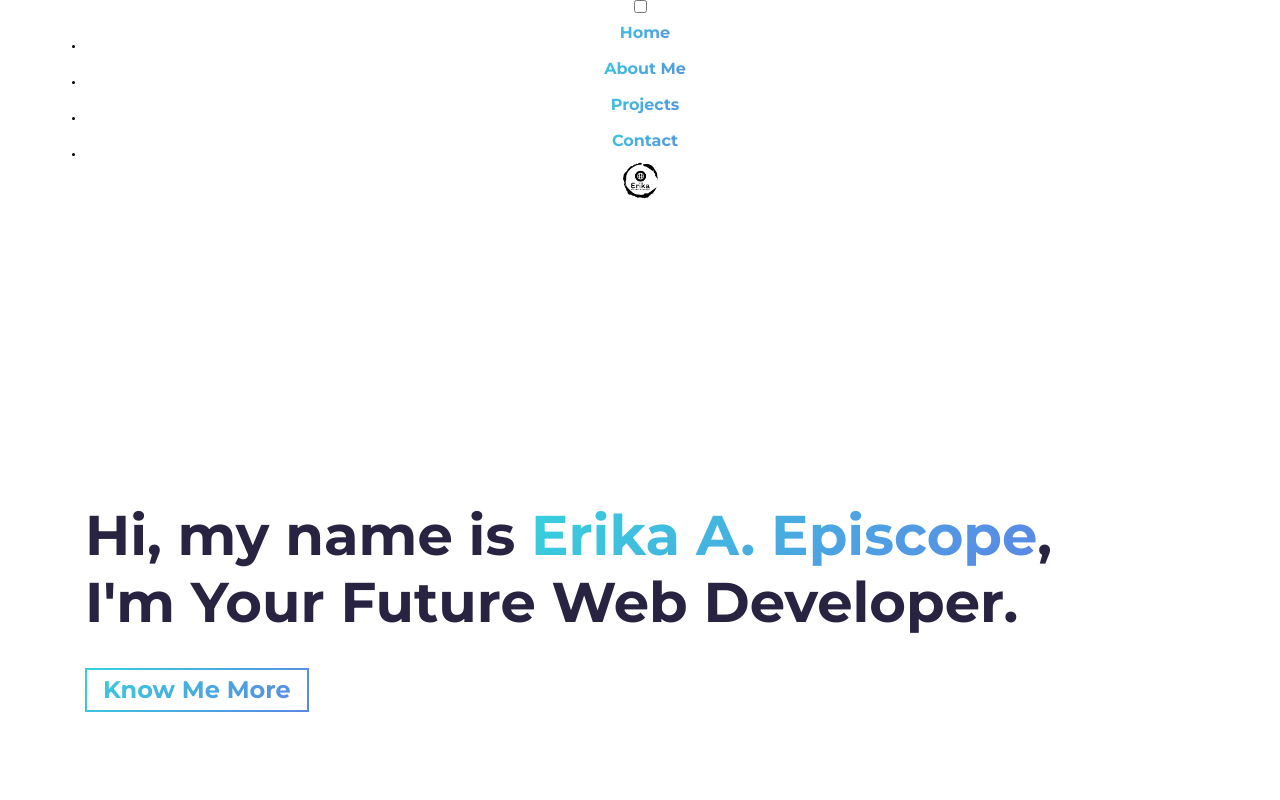
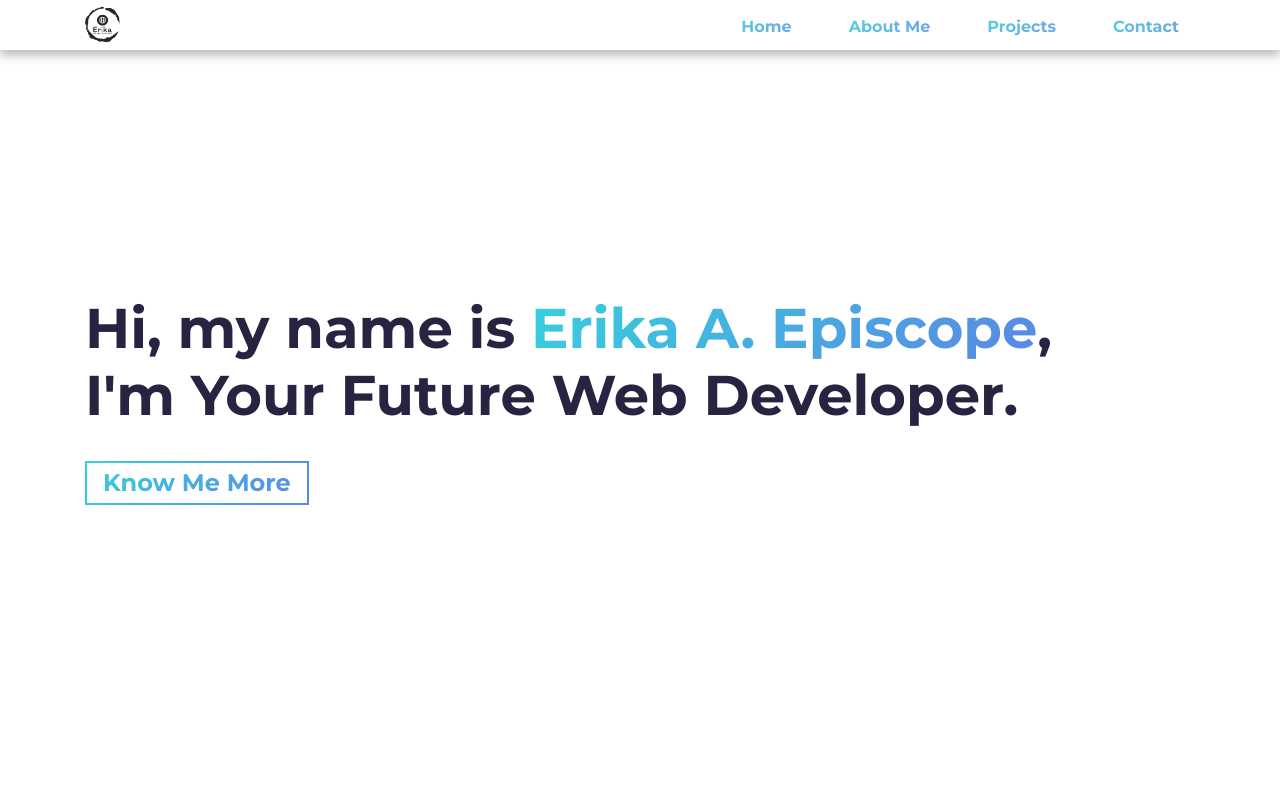
Before and after one commit to ewikaa/portfolio, a plain HTML site: page index.html in a window 1280 px wide. Shown: the top 800 px of the page. Drawn offline with Linux system fonts and the light colour scheme.

Commit message:
Update main.css

```diff
--- a/css/main.css
+++ b/css/main.css
@@ -4,7 +4,91 @@
 	font-family:"Montserrat",sans-serif}
 html{font-size:62.5%;scroll-behavior:smooth}
 body{text-align:center;line-height:1.5}
-h1{font-weight:700}
+.container {
+  max-width: 1200px;
+  width: 90%;
+  margin: auto;
+}
+
+.btn {
+  display: inline-block;
+  padding: 0.5em 1.5em;
+  text-decoration: none;
+  border-radius: 50px;
+  cursor: pointer;
+  outline: none;
+  margin-top: 1em;
+  text-transform: uppercase;
+  font-weight: small;
+}
+
+.btn-primary {
+  color: #fff;
+  background: #16a083;
+}
+
+.btn-primary:hover {
+  background: #117964;
+  transition: background 0.3s ease-in-out;
+}
+
+/* ............/navbar/............ *
+
+/* desktop mode............/// */
+
+.navbar input[type="checkbox"],
+.navbar .hamburger-lines {
+  display: none;
+}
+
+.navbar {
+  box-shadow: 0px 5px 10px 0px #aaa;
+  position: fixed;
+  width: 100%;
+  background: #fff;
+  color: #000;
+  opacity: 0.85;
+  height: 50px;
+  z-index: 12;
+}
+
+.navbar-container {
+  display: flex;
+  justify-content: space-between;
+  height: 64px;
+  align-items: center;
+}
+
+.menu-items {
+  order: 2;
+  display: flex;
+}
+
+.menu-items li {
+  list-style: none;
+  margin-left: 1.5rem;
+  margin-bottom: 0.5rem;
+  font-size: 1.2rem;
+}
+
+.menu-items a {
+  text-decoration: none;
+  color: #444;
+  font-weight: 500;
+  transition: color 0.3s ease-in-out;
+}
+
+.menu-items a:hover {
+  color: #117964;
+  transition: color 0.3s ease-in-out;
+}
+
+.logo {
+  order: 1;
+  font-size: 2.3rem;
+  margin-bottom: 0.5rem;
+}
+h1{font-weight:700;}
 p,a{font-size:1.6rem}
 a{text-decoration:none}
 a:hover{transition:all 0.3s ease-in-out}
@@ -104,7 +188,7 @@ width:5rem;height:5rem;margin:1.6rem 1.6rem;transition:all ease 0.2s}
 								#about .about-wrapper__image{padding-bottom:4rem}}
 								#about .about-wrapper__info{display:flex;height:100%;justify-content:center;flex-direction:column;
 									text-align:left}@media (max-width: 48em){
-										#about .about-wrapper__info{align-items:center;text-align:center}}
+										#about .about-wrapper__info{align-items:center;text-align:center: justify-content: space-between;}}
 										#contact{background-image:linear-gradient(135deg, #36d1dc 0%, #5b86e5 100%);
 											clip-path:polygon(0 15vh, 100% 0, 100% 100%, 0 100%);padding:15rem 0 10rem 0;
 											margin-top:-15rem;margin-bottom:-1px;color:#fff}@media (max-width: 75em){
```
